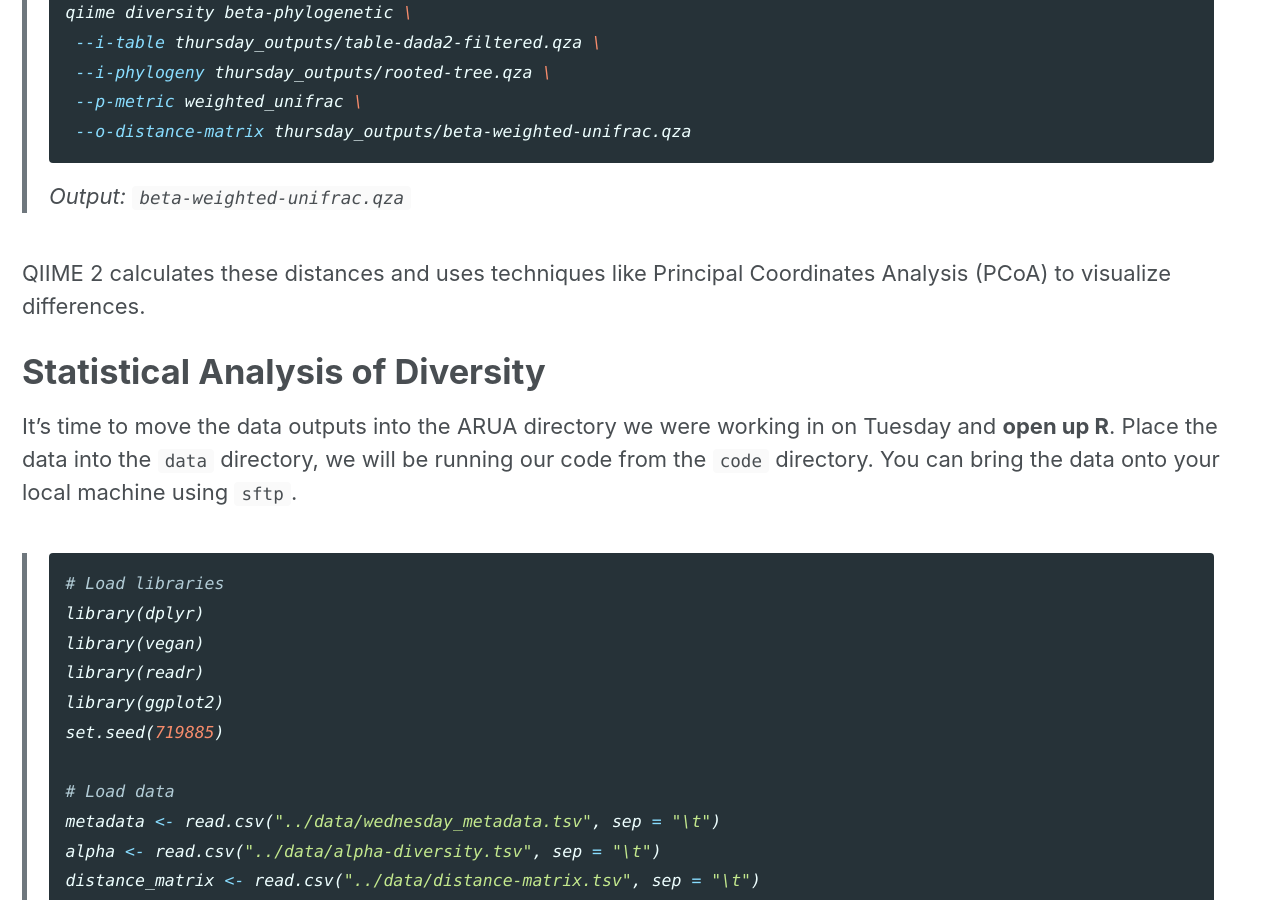
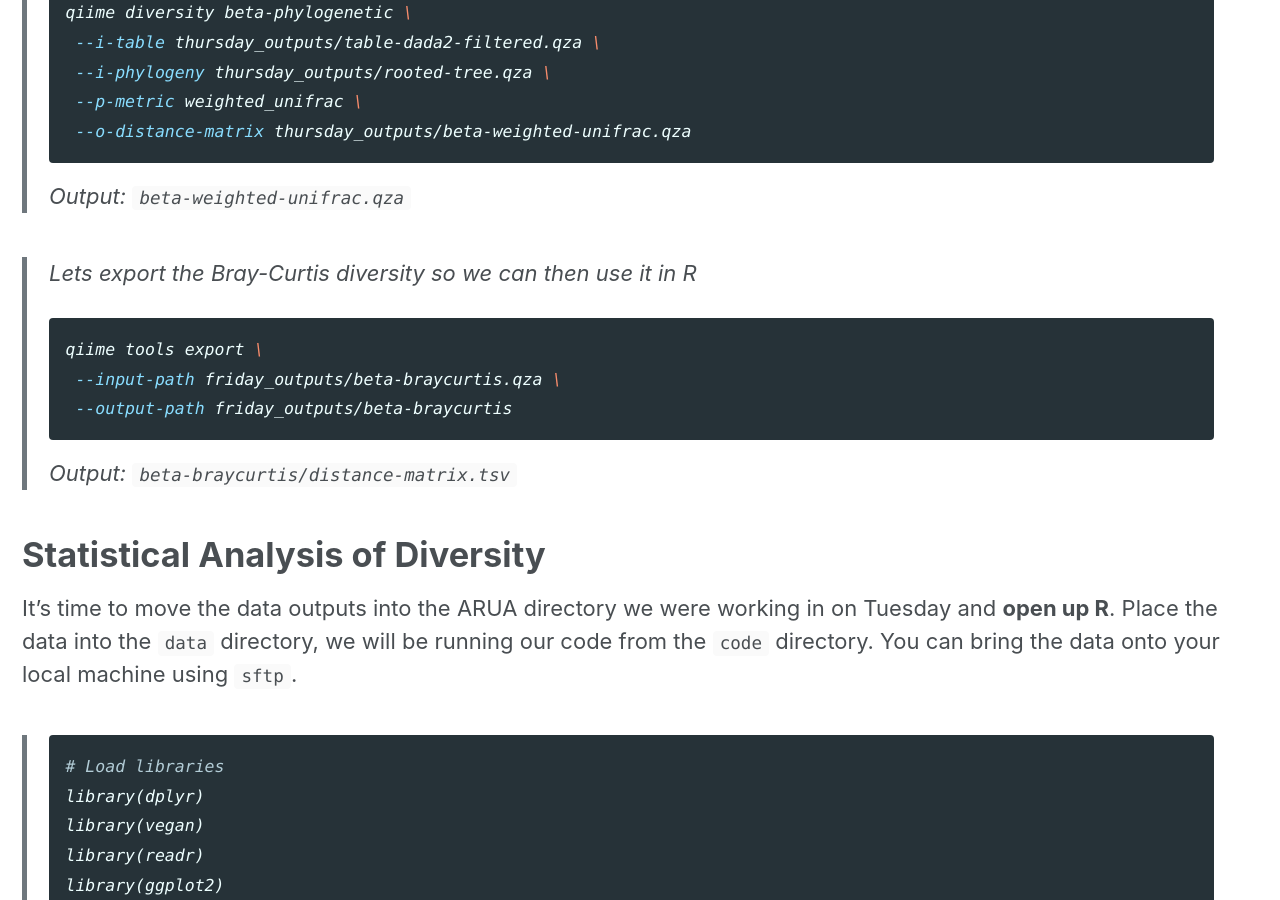
Before and after one commit to arua-microbiome/arua-microbiome.github.io, a Jekyll site: the page built from _tutorials/ecological_analysis.md, in a window 1280 px wide and 900 px high, scrolled down 7529 px. Built offline with Jekyll 4.4.1, drawn with Linux system fonts in a browser that asks for light colours; cached includes are drawn as plain includes; nearby versions of some CDN libraries.

Commit message:
Update ecological_analysis.md
Signed-off-by: arua-microbiome <kaloyiannis.g.g@gmail.com>

````diff
--- a/_tutorials/ecological_analysis.md
+++ b/_tutorials/ecological_analysis.md
@@ -211,8 +211,15 @@ Beta diversity compares microbial composition across samples. It helps you answe
 >
 >Output: ```beta-weighted-unifrac.qza```
 
+>Lets export the Bray-Curtis diversity so we can then use it in R
+>```bash
+>qiime tools export \
+>  --input-path friday_outputs/beta-braycurtis.qza \
+>  --output-path friday_outputs/beta-braycurtis
+>```
+>
+>Output: ```beta-braycurtis/distance-matrix.tsv```
 
-QIIME 2 calculates these distances and uses techniques like Principal Coordinates Analysis (PCoA) to visualize differences.
 
 # Statistical Analysis of Diversity
 
````
